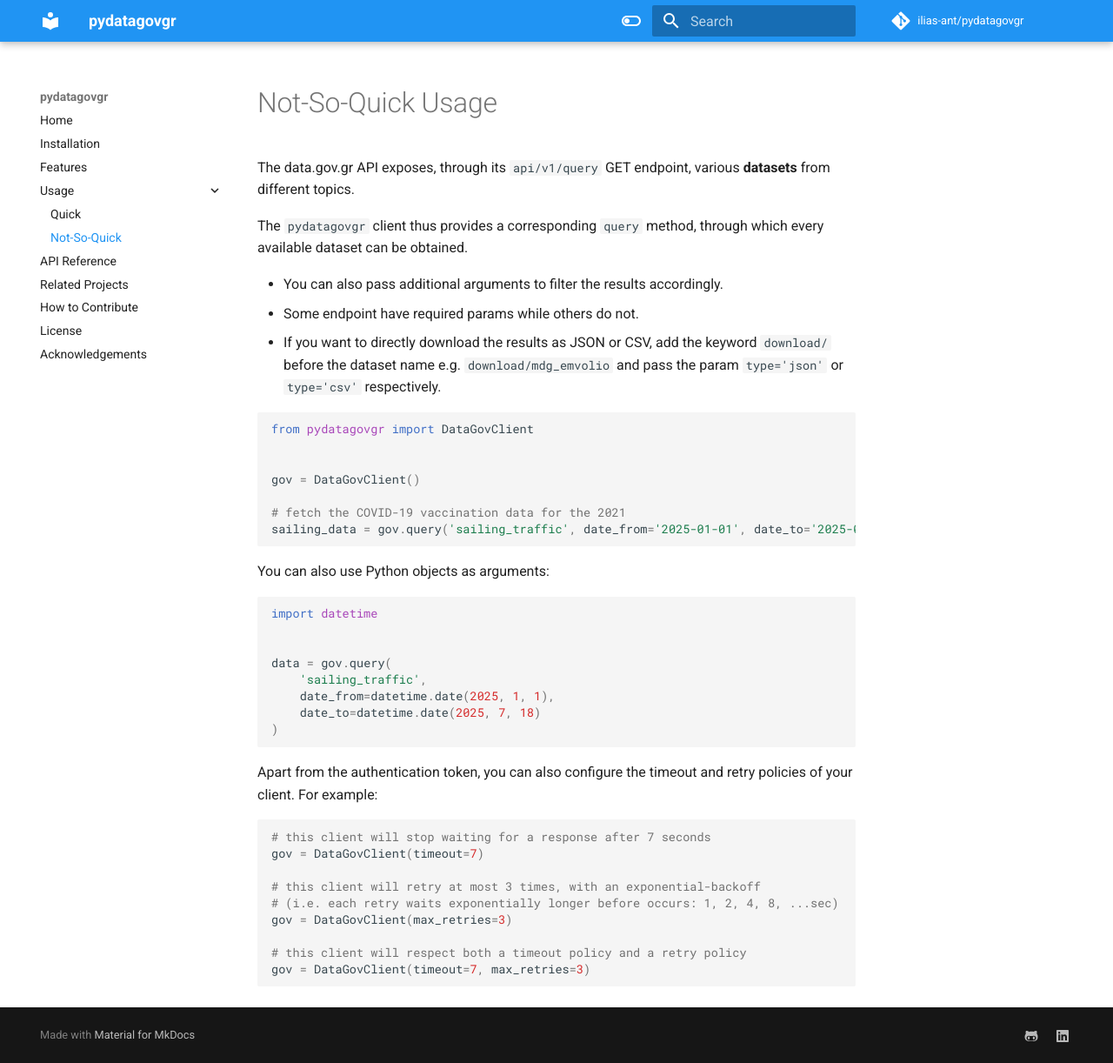
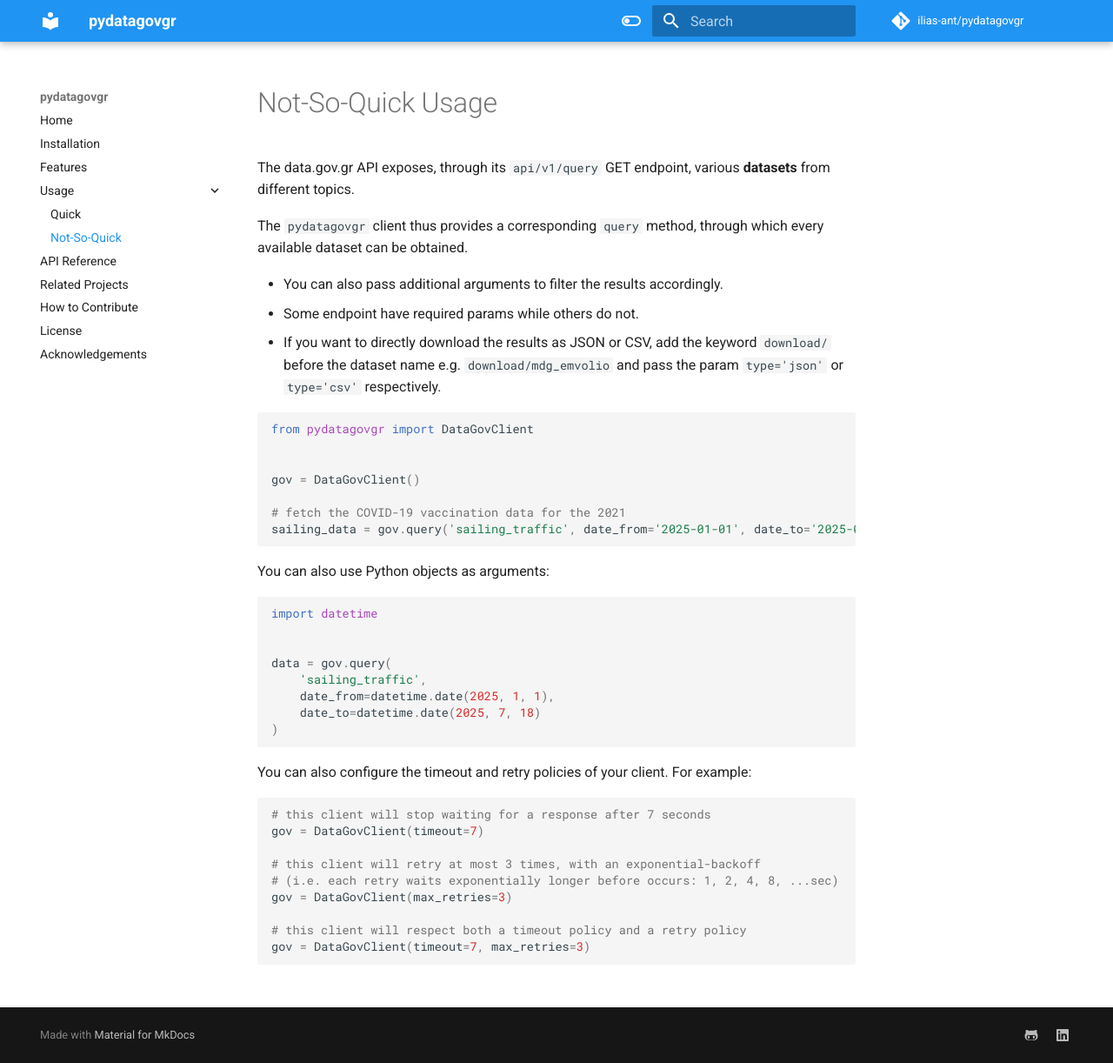
Before and after one commit to ilias-ant/pydatagovgr, an MkDocs documentation site: the page built from docs/usage/not_so_quick.md, in a window 1280 px wide and 1222 px high. Shown: the whole window at 87% size. Built offline with MkDocs 1.6.1 and Material for MkDocs 9.7.7, drawn with Linux system fonts in a browser that asks for light colours; comment, search, counter and statistics services are not loaded.

Commit message:
[docs]: remove outdated info

````diff
--- a/docs/usage/not_so_quick.md
+++ b/docs/usage/not_so_quick.md
@@ -30,7 +30,7 @@
 )
 ```
 
-Apart from the authentication token, you can also configure the timeout and retry policies of your client. For example:
+You can also configure the timeout and retry policies of your client. For example:
 
 ```python
 # this client will stop waiting for a response after 7 seconds
````
Also changed, not shown: README.md (+2 -2 lines), 1 other file.
